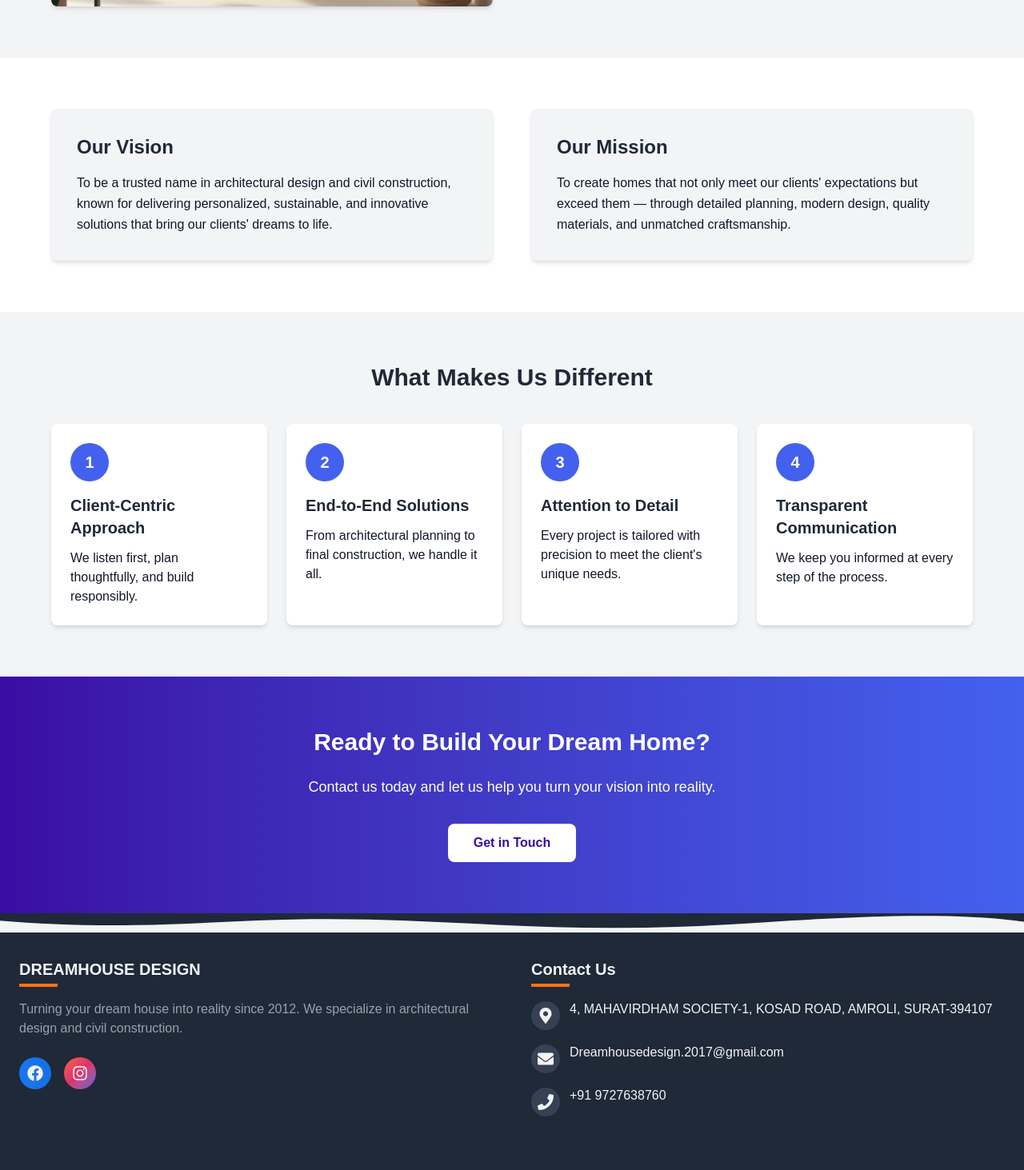
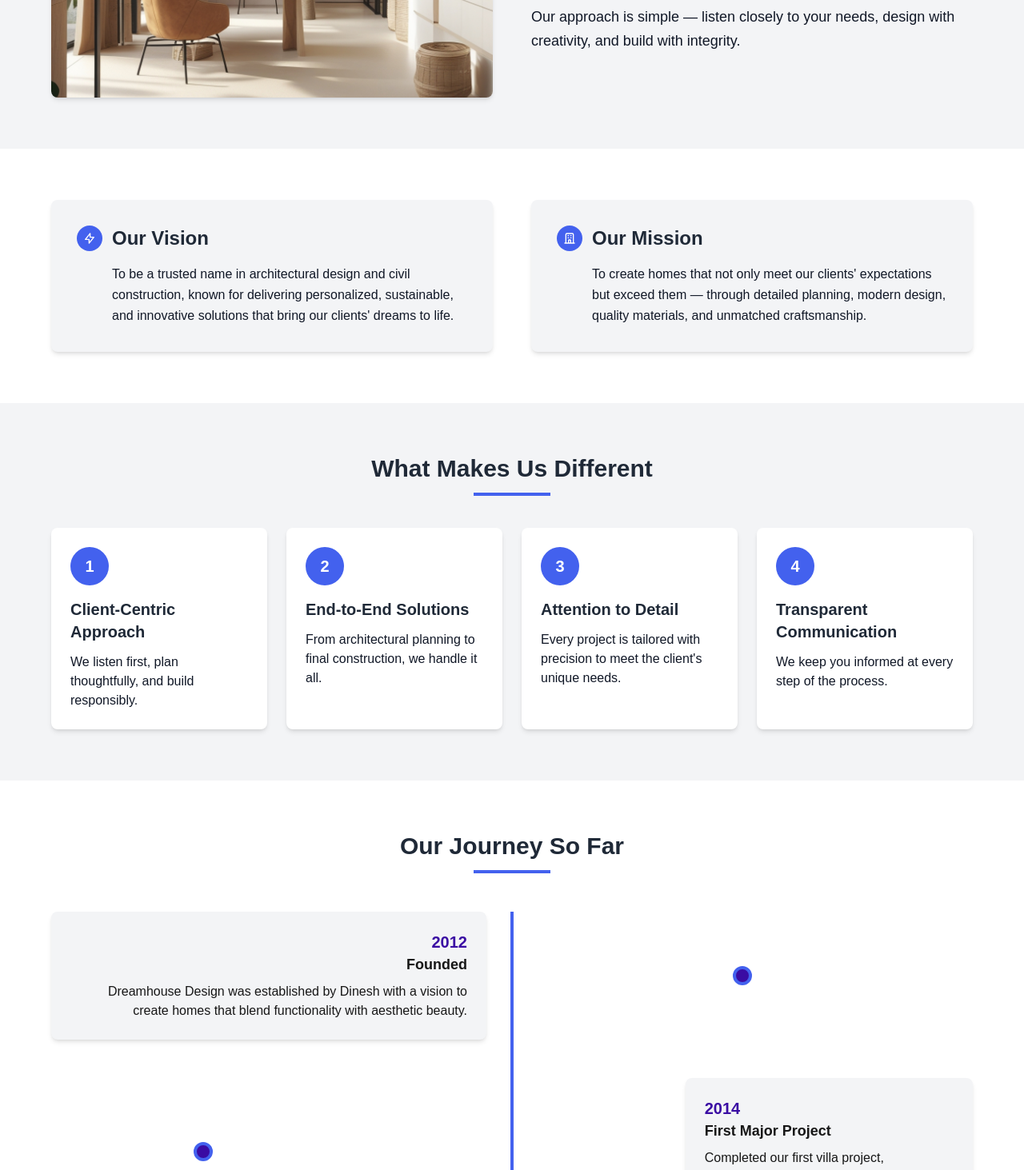
Before and after one commit to shaswat2031/dreamhousedesign, a Next.js app: page /about in a window 1280 px wide. Shown: the part 1330-2793 px from the top of the page at 80% size. Built offline with nearby package versions, Linux system fonts and the light colour scheme.

Commit message:
Refactor code structure for improved readability and maintainability

```diff
--- a/app/about/page.js
+++ b/app/about/page.js
@@ -1,3 +1,5 @@
+"use client";
+
 import React from "react";
 import Image from "next/image";
 import Link from "next/link";
@@ -10,25 +12,31 @@ export default function About() {
     <>
       <Navbar />
       <div className="bg-[#F3F4F6]">
-        {/* Hero Section */}
-        <section className="relative h-[50vh] bg-gradient-to-br from-[#3A0CA3] to-[#4361EE] flex items-center overflow-hidden">
+        {/* Enhanced Hero Section */}
+        <section className="relative h-[60vh] bg-gradient-to-br from-[#3A0CA3] to-[#4361EE] flex items-center overflow-hidden">
           <div className="absolute inset-0 opacity-30 bg-black"></div>
+          {/* Decorative elements */}
+          <div className="absolute inset-0 overflow-hidden">
+            <div className="absolute -top-20 -right-20 w-64 h-64 bg-white opacity-10 rounded-full"></div>
+            <div className="absolute bottom-10 left-10 w-32 h-32 bg-white opacity-10 rounded-full"></div>
+            <div className="absolute top-1/4 left-1/3 w-48 h-48 bg-white opacity-10 rounded-full"></div>
+          </div>
           <div className="container mx-auto px-4 md:px-8 lg:px-16 relative z-10">
             <div className="text-center">
-              <h1 className="text-4xl md:text-6xl font-bold mb-6 text-white">
+              <h1 className="text-4xl md:text-6xl lg:text-7xl font-bold mb-6 text-white animate-fadeIn">
                 About Dreamhouse Design
               </h1>
-              <p className="text-xl text-white max-w-3xl mx-auto">
+              <p className="text-xl md:text-2xl text-white max-w-3xl mx-auto animate-slideUp">
                 Turning Dreams into Living Spaces Since 2012
               </p>
             </div>
           </div>
         </section>
 
-        {/* Introduction */}
+        {/* Introduction - Enhanced typography */}
         <section className="py-16 px-4 md:px-8 lg:px-16 bg-white">
           <div className="max-w-4xl mx-auto">
-            <p className="text-lg text-[#111827] mb-6 leading-relaxed">
+            <p className="text-lg md:text-xl text-[#111827] mb-8 leading-relaxed font-light">
               At Dreamhouse Design, we believe that your home should be more
               than just a structure — it should be a reflection of your dreams,
               lifestyle, and personality. Founded in 2012 by Dinesh (D.C.E), an
@@ -36,7 +44,7 @@ export default function About() {
               committed to creating thoughtful, elegant, and functional living
               spaces that stand the test of time.
             </p>
-            <p className="text-lg text-[#111827] mb-6 leading-relaxed">
+            <p className="text-lg md:text-xl text-[#111827] mb-6 leading-relaxed font-light">
               With over 20 successful projects completed across Surat and
               surrounding areas, we specialize in crafting custom homes, villas,
               and residential renovations that blend innovative design with
@@ -47,29 +55,30 @@ export default function About() {
           </div>
         </section>
 
-        {/* Who We Are Section */}
+        {/* Who We Are Section - Enhanced with hover effects */}
         <section className="py-16 px-4 md:px-8 lg:px-16">
           <div className="max-w-7xl mx-auto">
             <div className="grid md:grid-cols-2 gap-12 items-center">
-              <div className="bg-white h-96 w-full relative rounded-lg shadow-md overflow-hidden">
+              <div className="bg-white h-96 w-full relative rounded-lg shadow-md overflow-hidden transform transition-all duration-500 hover:shadow-xl hover:scale-[1.02]">
                 <Image
                   src={about1}
                   alt="Dreamhouse Design project"
                   fill
-                  className="object-cover"
+                  className="object-cover transition-transform duration-700 hover:scale-105"
+                  priority
                 />
               </div>
               <div>
-                <h2 className="text-3xl font-bold mb-6 text-[#1F2937]">
+                <h2 className="text-3xl md:text-4xl font-bold mb-6 text-[#1F2937] relative pb-4 after:content-[''] after:absolute after:bottom-0 after:left-0 after:w-24 after:h-1 after:bg-[#4361EE]">
                   Who We Are
                 </h2>
-                <p className="mb-4 text-[#111827] leading-relaxed">
+                <p className="mb-4 text-[#111827] leading-relaxed text-lg">
                   We are a team of passionate architects, civil engineers, and
                   skilled professionals led by Dinesh, who brings over a decade
                   of industry experience and a strong understanding of practical
                   construction and aesthetic design.
                 </p>
-                <p className="text-[#111827] leading-relaxed">
+                <p className="text-[#111827] leading-relaxed text-lg">
                   Our approach is simple — listen closely to your needs, design
                   with creativity, and build with integrity.
                 </p>
@@ -78,15 +87,31 @@ export default function About() {
           </div>
         </section>
 
-        {/* Vision and Mission */}
+        {/* Vision and Mission - Enhanced with transition effects */}
         <section className="py-16 px-4 md:px-8 lg:px-16 bg-white">
           <div className="max-w-7xl mx-auto">
             <div className="grid md:grid-cols-2 gap-12">
-              <div className="p-8 rounded-lg bg-[#F3F4F6] shadow-md">
-                <h2 className="text-2xl font-bold mb-4 text-[#1F2937]">
+              <div className="p-8 rounded-lg bg-[#F3F4F6] shadow-md transition-all duration-300 hover:shadow-lg hover:bg-[#E5E7EB]">
+                <h2 className="text-2xl font-bold mb-4 text-[#1F2937] flex items-center">
+                  <span className="w-8 h-8 bg-[#4361EE] rounded-full mr-3 flex items-center justify-center text-white text-sm">
+                    <svg
+                      xmlns="http://www.w3.org/2000/svg"
+                      fill="none"
+                      viewBox="0 0 24 24"
+                      stroke="currentColor"
+                      className="w-4 h-4"
+                    >
+                      <path
+                        strokeLinecap="round"
+                        strokeLinejoin="round"
+                        strokeWidth={2}
+                        d="M13 10V3L4 14h7v7l9-11h-7z"
+                      />
+                    </svg>
+                  </span>
                   Our Vision
                 </h2>
-                <p className="text-[#111827] leading-relaxed">
+                <p className="text-[#111827] leading-relaxed pl-11">
                   To be a trusted name in architectural design and civil
                   construction, known for delivering personalized, sustainable,
                   and innovative solutions that bring our clients' dreams to
@@ -94,11 +119,27 @@ export default function About() {
                 </p>
               </div>
 
-              <div className="p-8 rounded-lg bg-[#F3F4F6] shadow-md">
-                <h2 className="text-2xl font-bold mb-4 text-[#1F2937]">
+              <div className="p-8 rounded-lg bg-[#F3F4F6] shadow-md transition-all duration-300 hover:shadow-lg hover:bg-[#E5E7EB]">
+                <h2 className="text-2xl font-bold mb-4 text-[#1F2937] flex items-center">
+                  <span className="w-8 h-8 bg-[#4361EE] rounded-full mr-3 flex items-center justify-center text-white text-sm">
+                    <svg
+                      xmlns="http://www.w3.org/2000/svg"
+                      fill="none"
+                      viewBox="0 0 24 24"
+                      stroke="currentColor"
+                      className="w-4 h-4"
+                    >
+                      <path
+                        strokeLinecap="round"
+                        strokeLinejoin="round"
+                        strokeWidth={2}
+                        d="M19 21V5a2 2 0 00-2-2H7a2 2 0 00-2 2v16m14 0h2m-2 0h-5m-9 0H3m2 0h5M9 7h1m-1 4h1m4-4h1m-1 4h1m-5 10v-5a1 1 0 011-1h2a1 1 0 011 1v5m-4 0h4"
+                      />
+                    </svg>
+                  </span>
                   Our Mission
                 </h2>
-                <p className="text-[#111827] leading-relaxed">
+                <p className="text-[#111827] leading-relaxed pl-11">
                   To create homes that not only meet our clients' expectations
                   but exceed them — through detailed planning, modern design,
                   quality materials, and unmatched craftsmanship.
@@ -108,81 +149,191 @@ export default function About() {
           </div>
         </section>
 
-        {/* What Makes Us Different */}
+        {/* What Makes Us Different - Enhanced with transition effects */}
         <section className="py-16 px-4 md:px-8 lg:px-16">
           <div className="max-w-7xl mx-auto">
-            <h2 className="text-3xl font-bold mb-10 text-center text-[#1F2937]">
+            <h2 className="text-3xl font-bold mb-10 text-center text-[#1F2937] relative pb-4 after:content-[''] after:absolute after:bottom-0 after:left-1/2 after:-translate-x-1/2 after:w-24 after:h-1 after:bg-[#4361EE]">
               What Makes Us Different
             </h2>
             <div className="grid md:grid-cols-2 lg:grid-cols-4 gap-6">
-              <div className="bg-white p-6 rounded-lg shadow-md hover:shadow-lg transition-all">
+              {[
+                {
+                  number: 1,
+                  title: "Client-Centric Approach",
+                  description:
+                    "We listen first, plan thoughtfully, and build responsibly.",
+                },
+                {
+                  number: 2,
+                  title: "End-to-End Solutions",
+                  description:
+                    "From architectural planning to final construction, we handle it all.",
+                },
+                {
+                  number: 3,
+                  title: "Attention to Detail",
+                  description:
+                    "Every project is tailored with precision to meet the client's unique needs.",
+                },
+                {
+                  number: 4,
+                  title: "Transparent Communication",
+                  description:
+                    "We keep you informed at every step of the process.",
+                },
+              ].map((item, index) => (
+                <div
+                  key={index}
+                  className="bg-white p-6 rounded-lg shadow-md hover:shadow-lg transition-all duration-300 hover:-translate-y-1"
+                >
                   <div className="w-12 h-12 bg-[#4361EE] rounded-full flex items-center justify-center mb-4 text-white font-bold text-xl">
-                  1
+                    {item.number}
                   </div>
                   <h3 className="text-xl font-semibold mb-3 text-[#1F2937]">
-                  Client-Centric Approach
+                    {item.title}
                   </h3>
-                <p className="text-[#111827]">
-                  We listen first, plan thoughtfully, and build responsibly.
+                  <p className="text-[#111827]">{item.description}</p>
+                </div>
+              ))}
+            </div>
+          </div>
+        </section>
+
+        {/* Our Journey So Far - New Timeline Section */}
+        <section className="py-16 px-4 md:px-8 lg:px-16 bg-white">
+          <div className="max-w-7xl mx-auto">
+            <h2 className="text-3xl font-bold mb-12 text-center text-[#1F2937] relative pb-4 after:content-[''] after:absolute after:bottom-0 after:left-1/2 after:-translate-x-1/2 after:w-24 after:h-1 after:bg-[#4361EE]">
+              Our Journey So Far
+            </h2>
+
+            <div className="relative">
+              {/* Timeline line */}
+              <div className="hidden md:block absolute left-1/2 transform -translate-x-1/2 h-full w-1 bg-[#4361EE]"></div>
+
+              {/* Timeline events */}
+              <div className="space-y-12">
+                {/* 2012 */}
+                <div className="flex flex-col md:flex-row items-center">
+                  <div className="md:w-1/2 md:pr-8 md:text-right">
+                    <div className="bg-[#F3F4F6] p-6 rounded-lg shadow-md hover:shadow-lg transition-all duration-300 md:ml-auto md:mr-0">
+                      <h3 className="text-xl font-bold text-[#3A0CA3]">2012</h3>
+                      <h4 className="text-lg font-semibold mb-2">Founded</h4>
+                      <p>
+                        Dreamhouse Design was established by Dinesh with a
+                        vision to create homes that blend functionality with
+                        aesthetic beauty.
                       </p>
                     </div>
+                  </div>
+                  <div className="md:w-1/2 flex justify-start md:justify-center">
+                    <div className="w-6 h-6 rounded-full bg-[#3A0CA3] border-4 border-[#4361EE] z-10 mt-6 md:mt-0"></div>
+                  </div>
+                </div>
 
-              <div className="bg-white p-6 rounded-lg shadow-md hover:shadow-lg transition-all">
-                <div className="w-12 h-12 bg-[#4361EE] rounded-full flex items-center justify-center mb-4 text-white font-bold text-xl">
-                  2
+                {/* 2014 */}
+                <div className="flex flex-col md:flex-row items-center">
+                  <div className="md:w-1/2 md:text-right order-1 md:order-2">
+                    <div className="hidden md:block"></div>{" "}
+                    {/* Spacer for right side on desktop */}
                   </div>
-                <h3 className="text-xl font-semibold mb-3 text-[#1F2937]">
-                  End-to-End Solutions
-                </h3>
-                <p className="text-[#111827]">
-                  From architectural planning to final construction, we handle
-                  it all.
+                  <div className="md:w-1/2 flex justify-end md:justify-center order-2 md:order-1">
+                    <div className="w-6 h-6 rounded-full bg-[#3A0CA3] border-4 border-[#4361EE] z-10 mt-6 md:mt-0"></div>
+                  </div>
+                  <div className="md:w-1/2 md:pl-8 md:text-left order-3">
+                    <div className="bg-[#F3F4F6] p-6 rounded-lg shadow-md hover:shadow-lg transition-all duration-300">
+                      <h3 className="text-xl font-bold text-[#3A0CA3]">2014</h3>
+                      <h4 className="text-lg font-semibold mb-2">
+                        First Major Project
+                      </h4>
+                      <p>
+                        Completed our first villa project, establishing a
+                        reputation for quality and attention to detail.
                       </p>
                     </div>
+                  </div>
+                </div>
 
-              <div className="bg-white p-6 rounded-lg shadow-md hover:shadow-lg transition-all">
-                <div className="w-12 h-12 bg-[#4361EE] rounded-full flex items-center justify-center mb-4 text-white font-bold text-xl">
-                  3
-                </div>
-                <h3 className="text-xl font-semibold mb-3 text-[#1F2937]">
-                  Attention to Detail
-                </h3>
-                <p className="text-[#111827]">
-                  Every project is tailored with precision to meet the client's
-                  unique needs.
+                {/* 2018 */}
+                <div className="flex flex-col md:flex-row items-center">
+                  <div className="md:w-1/2 md:pr-8 md:text-right">
+                    <div className="bg-[#F3F4F6] p-6 rounded-lg shadow-md hover:shadow-lg transition-all duration-300 md:ml-auto md:mr-0">
+                      <h3 className="text-xl font-bold text-[#3A0CA3]">2018</h3>
+                      <h4 className="text-lg font-semibold mb-2">Expansion</h4>
+                      <p>
+                        Expanded our team and services to handle larger
+                        residential projects across Surat region.
                       </p>
                     </div>
+                  </div>
+                  <div className="md:w-1/2 flex justify-start md:justify-center">
+                    <div className="w-6 h-6 rounded-full bg-[#3A0CA3] border-4 border-[#4361EE] z-10 mt-6 md:mt-0"></div>
+                  </div>
+                </div>
 
-              <div className="bg-white p-6 rounded-lg shadow-md hover:shadow-lg transition-all">
-                <div className="w-12 h-12 bg-[#4361EE] rounded-full flex items-center justify-center mb-4 text-white font-bold text-xl">
-                  4
+                {/* 2022 */}
+                <div className="flex flex-col md:flex-row items-center">
+                  <div className="md:w-1/2 md:text-right order-1 md:order-2">
+                    <div className="hidden md:block"></div>{" "}
+                    {/* Spacer for right side on desktop */}
                   </div>
-                <h3 className="text-xl font-semibold mb-3 text-[#1F2937]">
-                  Transparent Communication
-                </h3>
-                <p className="text-[#111827]">
-                  We keep you informed at every step of the process.
+                  <div className="md:w-1/2 flex justify-end md:justify-center order-2 md:order-1">
+                    <div className="w-6 h-6 rounded-full bg-[#3A0CA3] border-4 border-[#4361EE] z-10 mt-6 md:mt-0"></div>
+                  </div>
+                  <div className="md:w-1/2 md:pl-8 md:text-left order-3">
+                    <div className="bg-[#F3F4F6] p-6 rounded-lg shadow-md hover:shadow-lg transition-all duration-300">
+                      <h3 className="text-xl font-bold text-[#3A0CA3]">2022</h3>
+                      <h4 className="text-lg font-semibold mb-2">
+                        10-Year Milestone
+                      </h4>
+                      <p>
+                        Celebrated 10 years of excellence with our 20th
+                        successful project completion and established our new
+                        design studio.
                       </p>
+                    </div>
+                  </div>
+                </div>
+
+                {/* Current */}
+                <div className="flex flex-col md:flex-row items-center">
+                  <div className="md:w-1/2 md:pr-8 md:text-right">
+                    <div className="bg-[#3A0CA3] text-white p-6 rounded-lg shadow-md hover:shadow-lg transition-all duration-300 md:ml-auto md:mr-0">
+                      <h3 className="text-xl font-bold">Today</h3>
+                      <h4 className="text-lg font-semibold mb-2">
+                        Continued Growth
+                      </h4>
+                      <p>
+                        Continuing to innovate and deliver exceptional homes
+                        that exceed our clients' expectations.
+                      </p>
+                    </div>
+                  </div>
+                  <div className="md:w-1/2 flex justify-start md:justify-center">
+                    <div className="w-8 h-8 rounded-full bg-white border-4 border-[#3A0CA3] z-10 mt-6 md:mt-0 animate-pulse"></div>
+                  </div>
+                </div>
               </div>
             </div>
           </div>
         </section>
 
-        {/* Our Journey So Far */}
+        {/* Enhanced Call to Action */}
+        <section className="py-16 px-4 md:px-8 lg:px-16 bg-gradient-to-r from-[#3A0CA3] to-[#4361EE] text-white relative overflow-hidden">
+          {/* Decorative elements */}
+          <div className="absolute top-0 right-0 w-64 h-64 bg-white opacity-10 rounded-full transform -translate-y-1/2 translate-x-1/2"></div>
+          <div className="absolute bottom-0 left-0 w-64 h-64 bg-white opacity-10 rounded-full transform translate-y-1/2 -translate-x-1/2"></div>
 
-        {/* Call to Action */}
-        <section className="py-16 px-4 md:px-8 lg:px-16 bg-gradient-to-r from-[#3A0CA3] to-[#4361EE] text-white">
-          <div className="max-w-3xl mx-auto text-center">
-            <h2 className="text-3xl font-bold mb-6">
+          <div className="max-w-3xl mx-auto text-center relative z-10">
+            <h2 className="text-3xl md:text-4xl font-bold mb-6">
               Ready to Build Your Dream Home?
             </h2>
-            <p className="text-lg mb-8">
+            <p className="text-lg md:text-xl mb-8 font-light">
               Contact us today and let us help you turn your vision into
               reality.
             </p>
             <Link
               href="/contact"
-              className="inline-block bg-white text-[#3A0CA3] font-bold py-3 px-8 rounded-lg hover:bg-gray-100 transition-colors"
+              className="inline-block bg-white text-[#3A0CA3] font-bold py-3 px-8 rounded-lg hover:bg-gray-100 transition-colors hover:shadow-lg transform transition-transform hover:-translate-y-1"
             >
               Get in Touch
             </Link>
@@ -190,6 +341,37 @@ export default function About() {
         </section>
       </div>
       <Footer />
+
+      {/* Add global styles for animations */}
+      <style jsx global>{`
+        @keyframes fadeIn {
+          from {
+            opacity: 0;
+          }
+          to {
+            opacity: 1;
+          }
+        }
+
+        @keyframes slideUp {
+          from {
+            transform: translateY(20px);
+            opacity: 0;
+          }
+          to {
+            transform: translateY(0);
+            opacity: 1;
+          }
+        }
+
+        .animate-fadeIn {
+          animation: fadeIn 1.5s ease-out;
+        }
+
+        .animate-slideUp {
+          animation: slideUp 1s ease-out 0.5s both;
+        }
+      `}</style>
     </>
   );
 }
```
Lines whose indentation alone changed are shown as unchanged.
